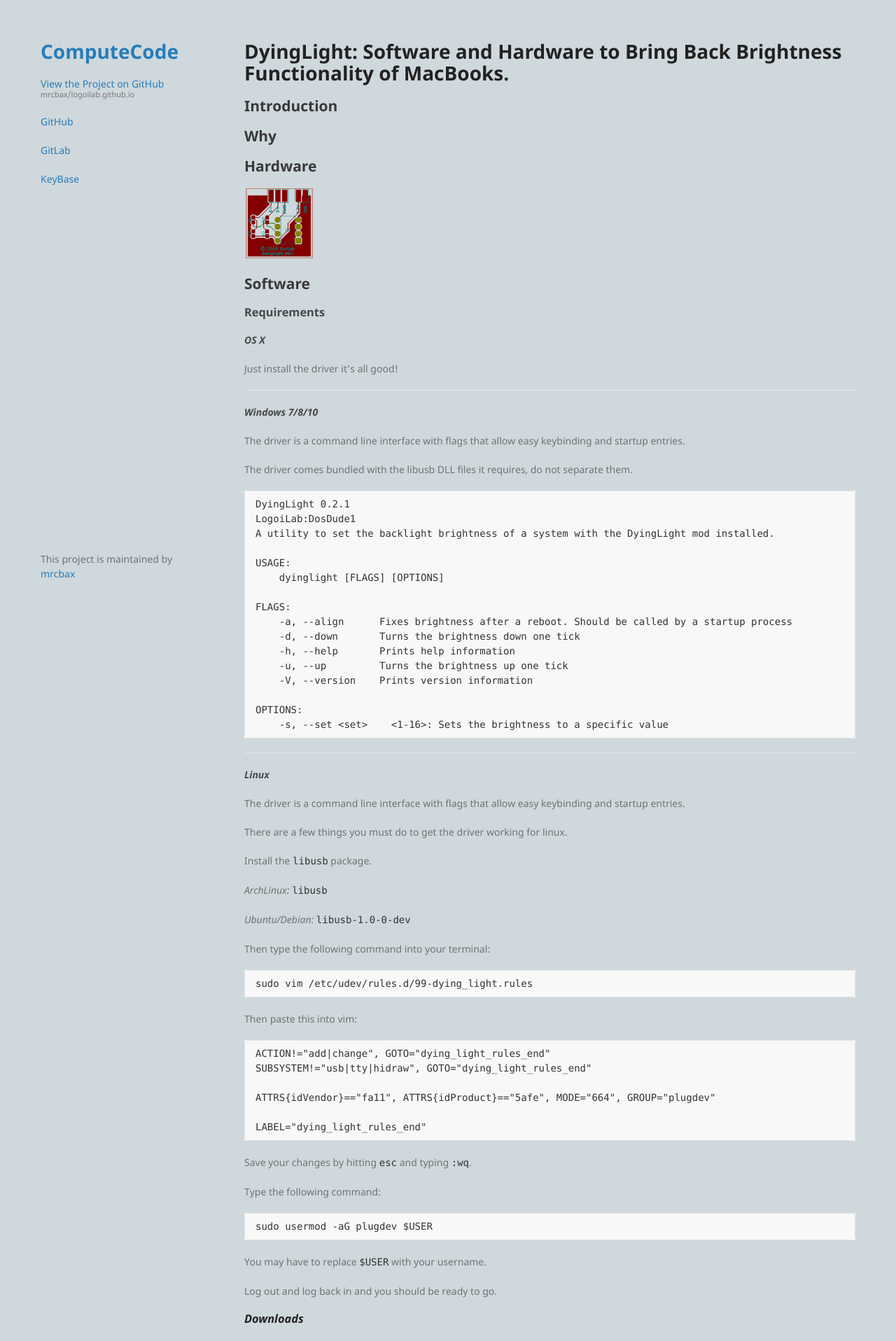
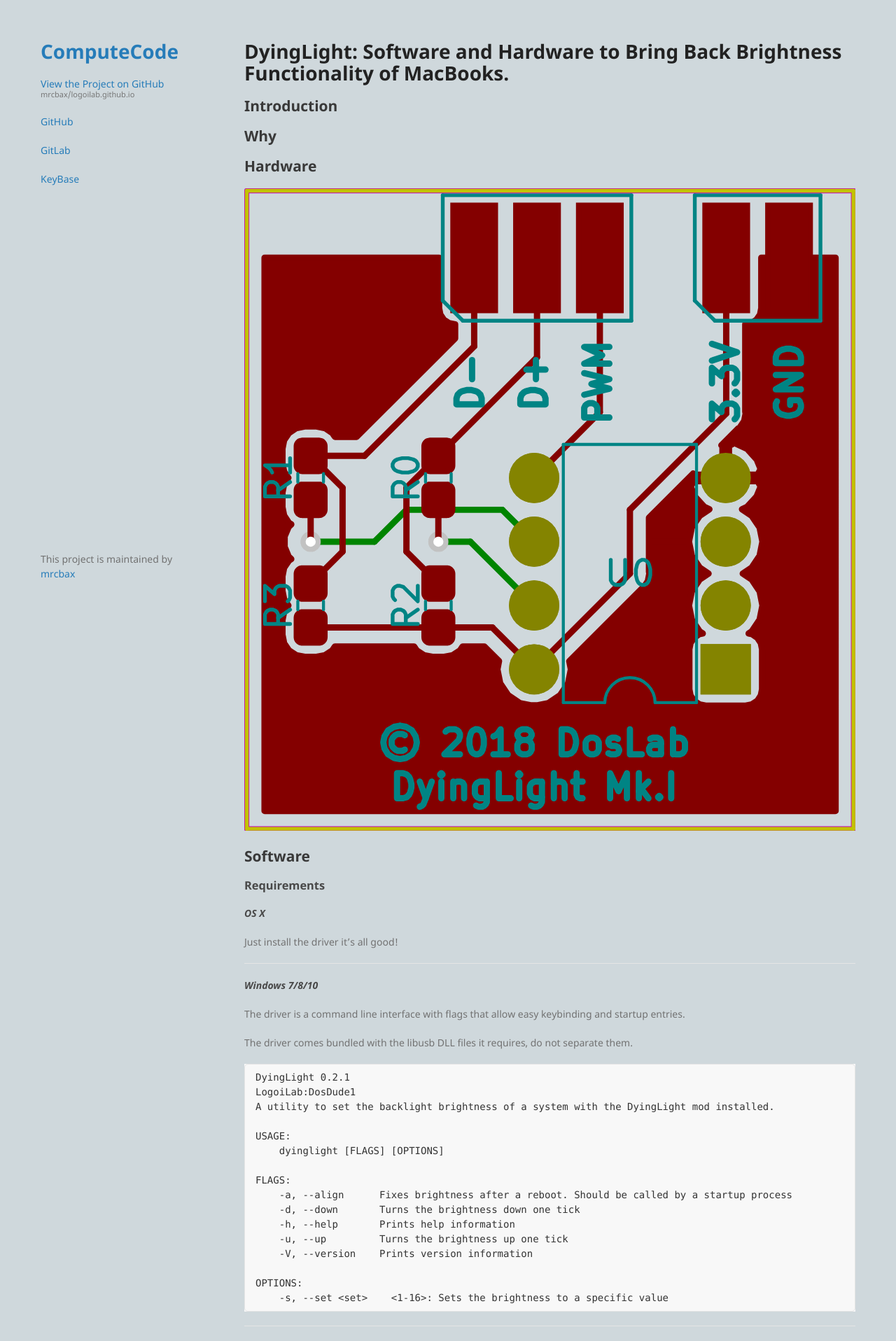
Before and after one commit to mrcbax/logoilab.github.io, a Jekyll site: the page built from DyingLight.md, in a window 1280 px wide. Shown: the top 1916 px of the page at 70% size. Built offline with Jekyll 4.4.1, drawn with Linux system fonts in a browser that asks for light colours; our own code applies the rules of GitHub Pages for plain Markdown files; the repository's description, which GitHub fills in, is left out.

Commit message:
formatting

```diff
--- a/DyingLight.md
+++ b/DyingLight.md
@@ -14,7 +14,7 @@ tags: ["MacBook", "Brightness", "dGPU", "Hardware", "Mod", "gMux", "os x", "ATTi
 
 ## Hardware
 
-<img src="assets/img/pcb-brd.svg" height="100px" width="100px" style="align: center;">
+<img src="assets/img/pcb-brd.svg" height="200%" width="200%" style="align: center;">
 
 <!--Purchase Links-->
 
```
